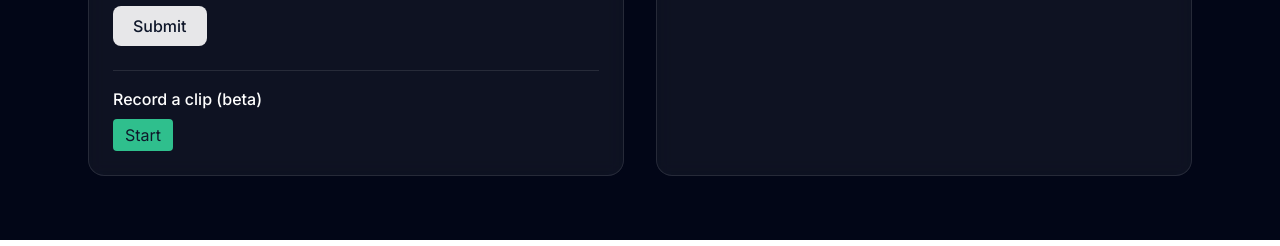
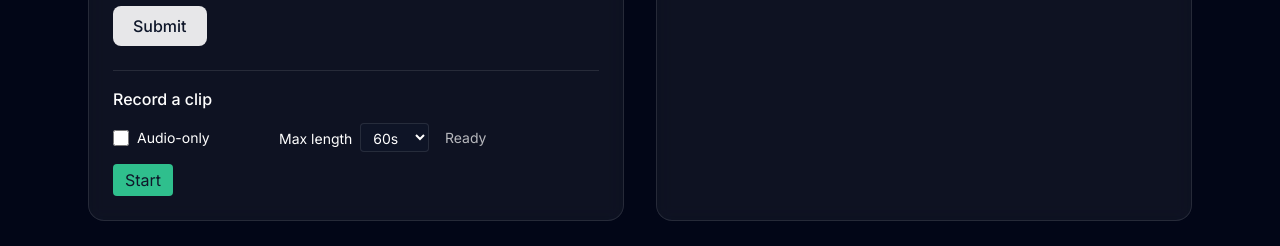
Before and after one commit to not11just12for13fun14/frontend-repo_x2nhpqjd_2f4tq3, a React (Vite) app: page /performances in a window 1280 px wide. Shown: the part 807-1053 px from the top of the page. Built offline with nearby package versions, Linux system fonts and the light colour scheme; no server answers; a web font is replaced by a local one.

Commit message:
Update project prj_x2nhpqjd - 2025-11-20T18:44:01.664Z

```diff
--- a/src/pages/Performances.jsx
+++ b/src/pages/Performances.jsx
@@ -17,42 +17,125 @@ const disciplines = [
   'Poetry',
 ]
 
-function useRecorder() {
+function pickSupportedMime(preferAudioOnly) {
+  const candidates = preferAudioOnly
+    ? [
+        'audio/webm;codecs=opus',
+        'audio/webm',
+        'audio/ogg;codecs=opus',
+      ]
+    : [
+        'video/webm;codecs=vp9,opus',
+        'video/webm;codecs=vp8,opus',
+        'video/webm',
+      ]
+  for (const mt of candidates) {
+    if (window.MediaRecorder && MediaRecorder.isTypeSupported?.(mt)) return mt
+  }
+  // Fallback
+  return preferAudioOnly ? 'audio/webm' : 'video/webm'
+}
+
+function useRecorder({ audioOnly = false, maxDurationSec = 60 } = {}) {
   const [recording, setRecording] = useState(false)
+  const [countdown, setCountdown] = useState(0)
+  const [elapsed, setElapsed] = useState(0)
   const [previewUrl, setPreviewUrl] = useState('')
   const [blob, setBlob] = useState(null)
-  const mediaRef = useRef(null)
+  const [error, setError] = useState('')
   const chunksRef = useRef([])
   const streamRef = useRef(null)
   const recorderRef = useRef(null)
+  const timerRef = useRef(null)
 
   const start = async () => {
+    setError('')
     setPreviewUrl('')
     setBlob(null)
     chunksRef.current = []
-    const stream = await navigator.mediaDevices.getUserMedia({ audio: true, video: true })
+    setElapsed(0)
+
+    // Short countdown UX
+    setCountdown(3)
+    await new Promise((resolve) => {
+      const iv = setInterval(() => {
+        setCountdown((c) => {
+          if (c <= 1) {
+            clearInterval(iv)
+            resolve()
+            return 0
+          }
+          return c - 1
+        })
+      }, 450)
+    })
+
+    try {
+      const constraints = {
+        audio: {
+          echoCancellation: true,
+          noiseSuppression: true,
+          autoGainControl: true,
+        },
+        video: audioOnly
+          ? false
+          : {
+              width: { ideal: 1280 },
+              height: { ideal: 720 },
+              frameRate: { ideal: 30 },
+            },
+      }
+      const stream = await navigator.mediaDevices.getUserMedia(constraints)
       streamRef.current = stream
-    const rec = new MediaRecorder(stream, { mimeType: 'video/webm;codecs=vp9,opus' })
+
+      const mimeType = pickSupportedMime(audioOnly)
+      const rec = new MediaRecorder(stream, { mimeType })
       recorderRef.current = rec
       rec.ondataavailable = (e) => {
         if (e.data && e.data.size > 0) chunksRef.current.push(e.data)
       }
       rec.onstop = () => {
-      const b = new Blob(chunksRef.current, { type: 'video/webm' })
+        const type = mimeType || (audioOnly ? 'audio/webm' : 'video/webm')
+        const b = new Blob(chunksRef.current, { type })
         setBlob(b)
         const url = URL.createObjectURL(b)
         setPreviewUrl(url)
         // stop tracks
-      streamRef.current.getTracks().forEach(t => t.stop())
+        try {
+          streamRef.current?.getTracks?.().forEach((t) => t.stop())
+        } catch {}
         streamRef.current = null
+        // stop timer
+        if (timerRef.current) {
+          clearInterval(timerRef.current)
+          timerRef.current = null
+        }
       }
       rec.start(500)
       setRecording(true)
+
+      // elapsed timer and auto-stop
+      const startedAt = Date.now()
+      timerRef.current = setInterval(() => {
+        const sec = Math.floor((Date.now() - startedAt) / 1000)
+        setElapsed(sec)
+        if (sec >= maxDurationSec) {
+          stop()
+        }
+      }, 200)
+    } catch (e) {
+      setError(e?.message || 'Unable to start recording')
+      setRecording(false)
+      try {
+        streamRef.current?.getTracks?.().forEach((t) => t.stop())
+      } catch {}
+      streamRef.current = null
+    }
   }
 
   const stop = () => {
     if (recorderRef.current && recording) {
-      recorderRef.current.stop()
+      try { recorderRef.current.stop() } catch {}
       setRecording(false)
     }
   }
@@ -61,9 +144,17 @@ function useRecorder() {
     setPreviewUrl('')
     setBlob(null)
     chunksRef.current = []
+    setElapsed(0)
+    setError('')
   }
 
-  return { recording, previewUrl, blob, start, stop, reset }
+  return { recording, countdown, elapsed, previewUrl, blob, error, start, stop, reset }
+}
+
+function formatTime(sec) {
+  const m = Math.floor(sec / 60).toString().padStart(2, '0')
+  const s = Math.floor(sec % 60).toString().padStart(2, '0')
+  return `${m}:${s}`
 }
 
 function PerformancesPage() {
@@ -82,7 +173,10 @@ function PerformancesPage() {
   const [items, setItems] = useState([])
   const [q, setQ] = useState({ city: '', discipline: '' })
 
-  const { recording, previewUrl, blob, start, stop, reset } = useRecorder()
+  const [audioOnly, setAudioOnly] = useState(false)
+  const [maxDurationSec, setMaxDurationSec] = useState(60)
+
+  const { recording, countdown, elapsed, previewUrl, blob, error, start, stop, reset } = useRecorder({ audioOnly, maxDurationSec })
 
   const onChange = (e) => setForm({ ...form, [e.target.name]: e.target.value })
 
@@ -141,17 +235,24 @@ function PerformancesPage() {
 
   const uploadRecording = async () => {
     if (!blob) return
+    setStatus('Uploading...')
     const fd = new FormData()
-    fd.append('file', new File([blob], `recording-${Date.now()}.webm`, { type: 'video/webm' }))
+    const filename = `${audioOnly ? 'audio' : 'recording'}-${Date.now()}.${audioOnly ? 'webm' : 'webm'}`
+    fd.append('file', new File([blob], filename, { type: blob.type || (audioOnly ? 'audio/webm' : 'video/webm') }))
+    try {
       const res = await fetch(`${API_BASE}/upload`, { method: 'POST', body: fd })
       if (!res.ok) { setStatus('Upload failed'); return }
       const data = await res.json()
-    // Prepend to recording_urls input
       const current = form.recording_urls ? form.recording_urls + ', ' : ''
       setForm({ ...form, recording_urls: current + (data.url || '') })
       setStatus('Recording uploaded')
       reset()
+    } catch (e) {
+      setStatus('Upload failed')
     }
+  }
+
+  const sizeMB = blob ? (blob.size / (1024 * 1024)).toFixed(2) : null
 
   return (
     <div className="min-h-screen bg-slate-950 text-white">
@@ -187,15 +288,38 @@ function PerformancesPage() {
             </form>
 
             <div className="mt-6 border-t border-white/10 pt-4">
-              <h3 className="font-medium">Record a clip (beta)</h3>
-              <div className="mt-2 flex items-center gap-2">
-                {!recording && <button onClick={start} className="rounded bg-emerald-400/90 text-slate-900 px-3 py-1">Start</button>}
+              <h3 className="font-medium">Record a clip</h3>
+              <div className="mt-3 grid grid-cols-1 sm:grid-cols-3 gap-3">
+                <label className="flex items-center gap-2 text-sm">
+                  <input type="checkbox" className="h-4 w-4" checked={audioOnly} onChange={(e)=>setAudioOnly(e.target.checked)} />
+                  Audio-only
+                </label>
+                <label className="text-sm">
+                  <span className="mr-2">Max length</span>
+                  <select className="rounded bg-slate-900/60 border border-white/10 px-2 py-1" value={maxDurationSec} onChange={(e)=>setMaxDurationSec(Number(e.target.value))}>
+                    <option value={30}>30s</option>
+                    <option value={60}>60s</option>
+                    <option value={120}>120s</option>
+                  </select>
+                </label>
+                <div className="text-sm text-white/70 flex items-center">{recording ? `Elapsed ${formatTime(elapsed)}` : (blob ? `${sizeMB} MB` : 'Ready')}</div>
+              </div>
+
+              <div className="mt-3 flex flex-wrap items-center gap-2">
+                {!recording && !countdown && <button onClick={start} className="rounded bg-emerald-400/90 text-slate-900 px-3 py-1">Start</button>}
+                {countdown > 0 && <span className="rounded bg-amber-400/90 text-slate-900 px-3 py-1">{countdown}</span>}
                 {recording && <button onClick={stop} className="rounded bg-rose-400/90 text-slate-900 px-3 py-1">Stop</button>}
                 {previewUrl && <button onClick={uploadRecording} className="rounded bg-white/90 text-slate-900 px-3 py-1">Upload</button>}
                 {previewUrl && <button onClick={reset} className="rounded bg-white/20 px-3 py-1">Reset</button>}
+                {error && <span className="text-rose-300 text-sm ml-2">{error}</span>}
               </div>
+
               {previewUrl && (
+                audioOnly ? (
+                  <audio className="mt-3 w-full" src={previewUrl} controls />
+                ) : (
                   <video className="mt-3 w-full rounded-lg border border-white/10" src={previewUrl} controls />
+                )
               )}
               {!previewUrl && recording && (
                 <div className="mt-3 text-sm text-white/70">Recording... stop to preview.</div>
```
Also changed, not shown: 1 other file (tests, documents, lock files or other folders). Lines whose indentation alone changed are shown as unchanged.
